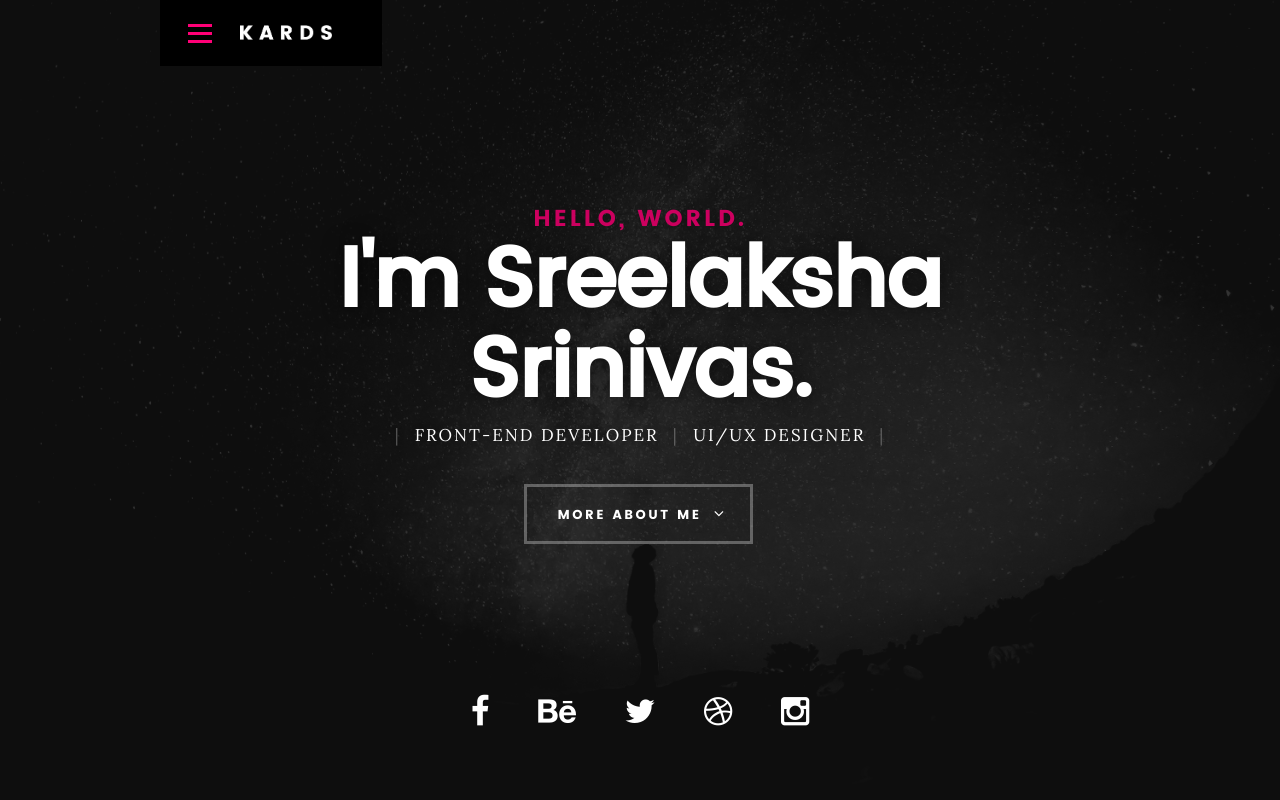
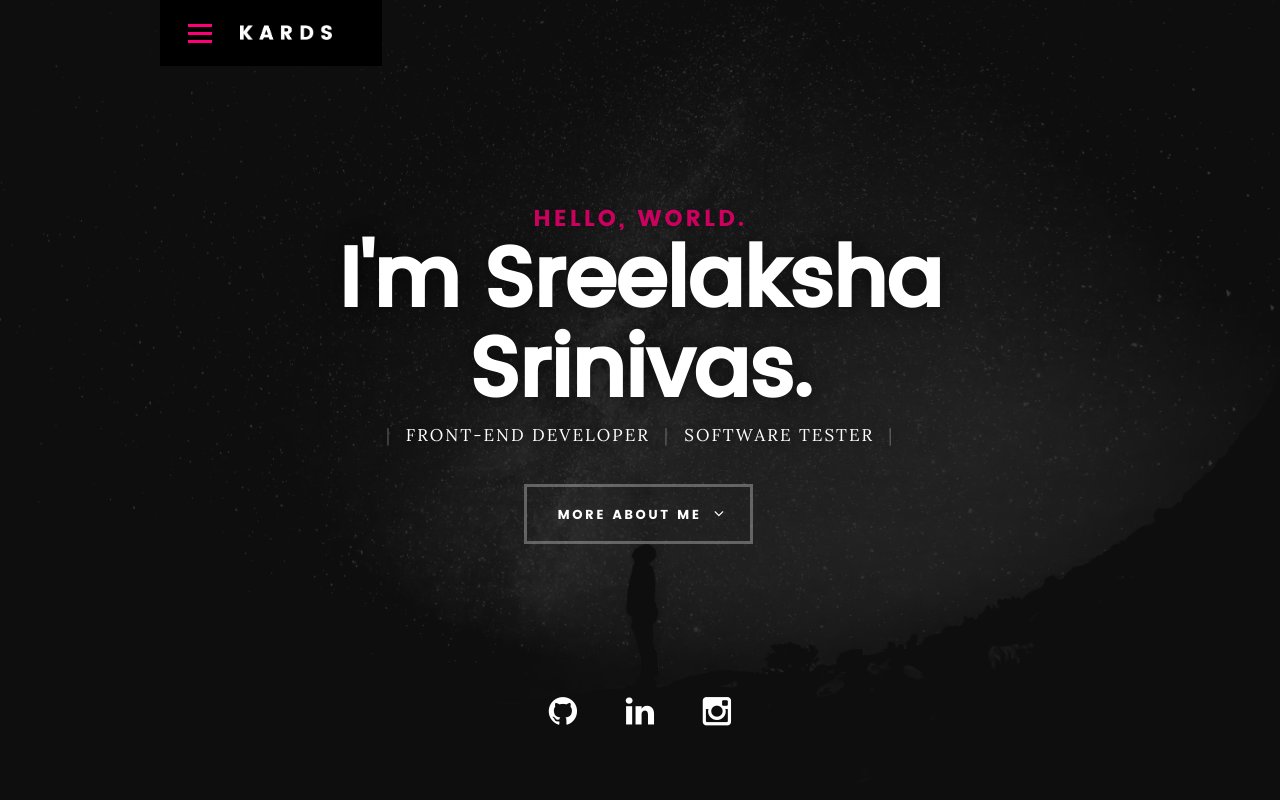
Before and after one commit to laksha-srinivas/laksha-srinivas, a plain HTML site: page index.html in a window 1280 px wide. Shown: the top 800 px of the page. Drawn offline with Linux system fonts and the light colour scheme; files whose address does not match are found by name.

Commit message:
changed icons and its links

```diff
--- a/index.html
+++ b/index.html
@@ -78,7 +78,7 @@
 
 	   			<p class="intro-position">
 	   				<span>Front-end Developer</span>
-	   				<span>UI/UX Designer</span>
+	   				<span>Software Tester</span>
 	   			</p>
 
 	   			<a class="button stroke smoothscroll" href="#about" title="">More About Me</a>
@@ -89,11 +89,9 @@
    	</div> <!-- /intro-content -->
 
    	<ul class="intro-social">
-         <li><a href="#"><i class="fa fa-facebook"></i></a></li>
-         <li><a href="#"><i class="fa fa-behance"></i></a></li>
-         <li><a href="#"><i class="fa fa-twitter"></i></a></li>
-         <li><a href="#"><i class="fa fa-dribbble"></i></a></li>
-         <li><a href="#"><i class="fa fa-instagram"></i></a></li>
+         <li><a href="https://github.com/sreelaksha" target="_blank"><i class="fa fa-github" ></i></a></li>
+         <li><a href="https://www.linkedin.com/in/sreelaksha-srinivas-6bab25173/" target="_blank"><i class="fa fa-linkedin"></i></a></li>
+         <li><a href="https://www.instagram.com/laksha.srinivas/" target="_blank" ><i class="fa fa-instagram"></i></a></li>
       </ul> <!-- /intro-social -->
 
    </section> <!-- /intro -->
```
